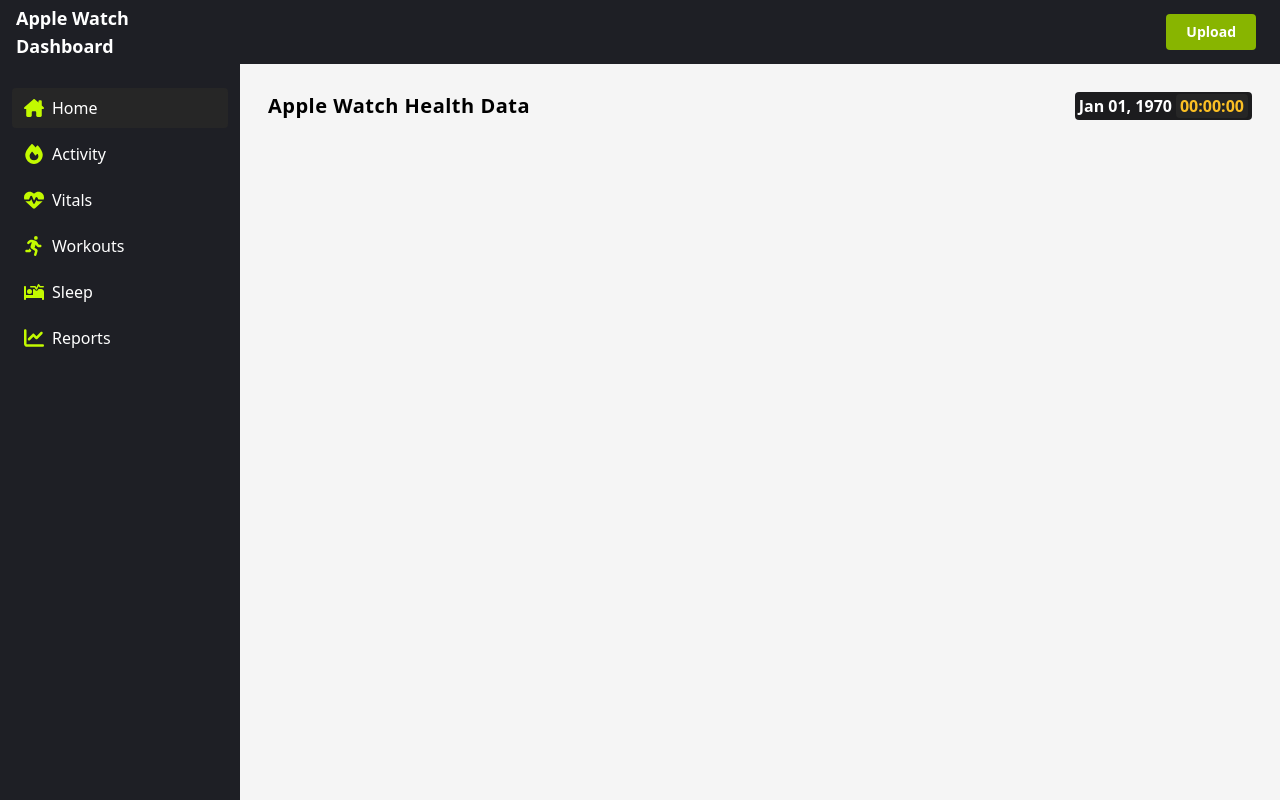
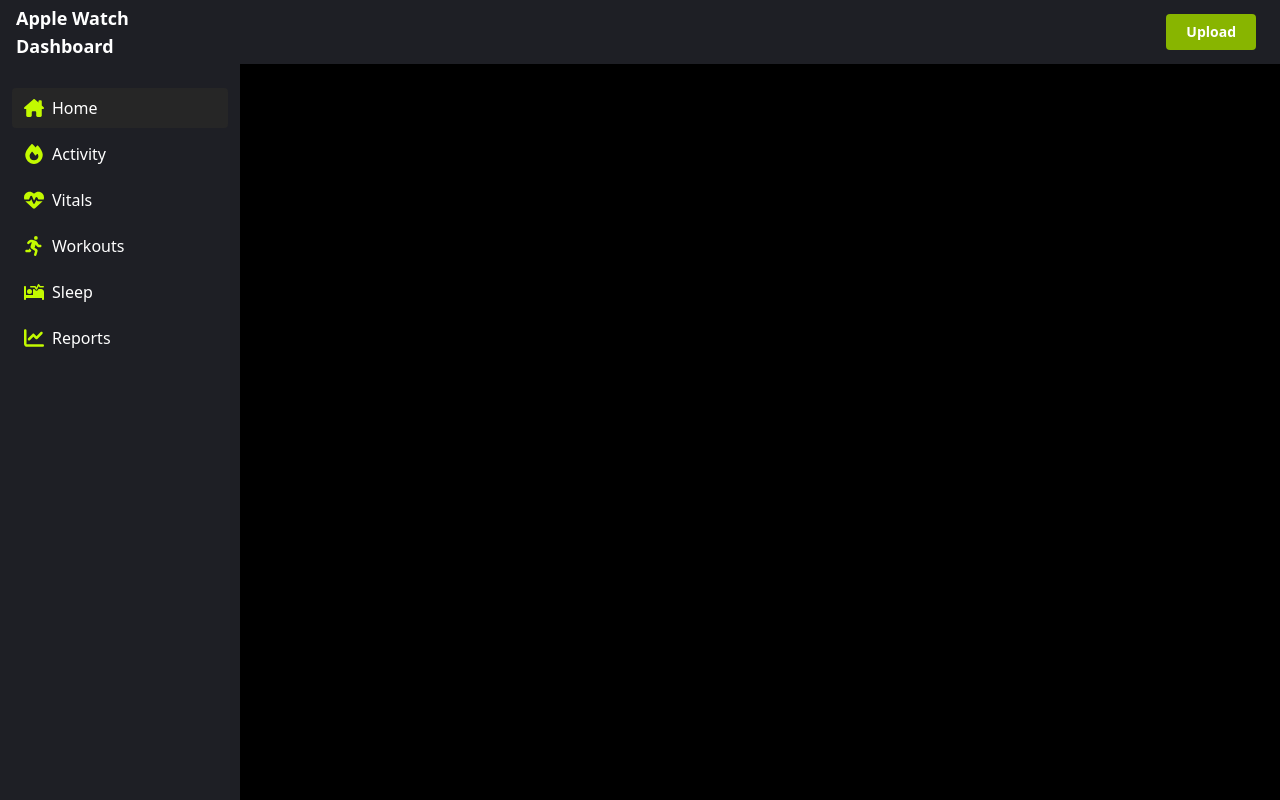
Before and after one commit to Jdwalli/Apple-Watch-Workouts, a React (Create React App) app in the folder frontend/: page / in a window 1280 px wide. Built offline with nearby package versions, Linux system fonts and the light colour scheme; no server answers.

Commit message:
Redesign

```diff
--- a/frontend/src/components/shared/Layout.tsx
+++ b/frontend/src/components/shared/Layout.tsx
@@ -11,7 +11,7 @@ const Layout: React.FC<Props> = (props: Props) => {
       <VerticalNavigation />
       <div className="flex flex-col flex-1">
         <TopHeader />
-        <div className="flex-1 p-4 min-h-0 overflow-auto">
+        <div className="flex-1 p-4 min-h-0 overflow-auto bg-black text-white">
           <Outlet />
         </div>
       </div>
--- a/frontend/src/pages/home/HomePage.tsx
+++ b/frontend/src/pages/home/HomePage.tsx
@@ -17,21 +17,24 @@ const HomePage: React.FC<Props> = (props: Props) => {
   const healthRecordClient = new HealthRecordApiClient();
   const [exportDate, setExportDate] = React.useState<string>('1970-01-01 00:00:00')
 
-  React.useEffect(() => {
-    healthRecordClient.getUserRecord().then((data) => {
-      setExportDate(data.userData.exportDate ?? '1970-01-01 00:00:00')
-    });
+  // React.useEffect(() => {
+  //   healthRecordClient.getUserRecord().then((data) => {
+  //     setExportDate(data.userData.exportDate ?? '1970-01-01 00:00:00')
+  //   });
 
-  }, []);
+  // }, []);
 
   return (
-    <div className="p-3 flex w-full">
-      <h1 className="text-xl font-semibold tracking-wide"> Apple Watch Health Data </h1>
-      <div className="ml-auto">
-      <DateTime timestamp={exportDate} />
-      </div>
+    <div>
 
     </div>
+    // <div className="p-3 flex w-full">
+    //   <h1 className="text-xl font-semibold tracking-wide"> Apple Watch Health Data </h1>
+    //   <div className="ml-auto">
+    //   <DateTime timestamp={exportDate} />
+    //   </div>
+
+    // </div>
   );
 };
 
```
Also changed, not shown: frontend/src/components/navigation/VerticalNavigation.tsx (+0 -14 lines).
